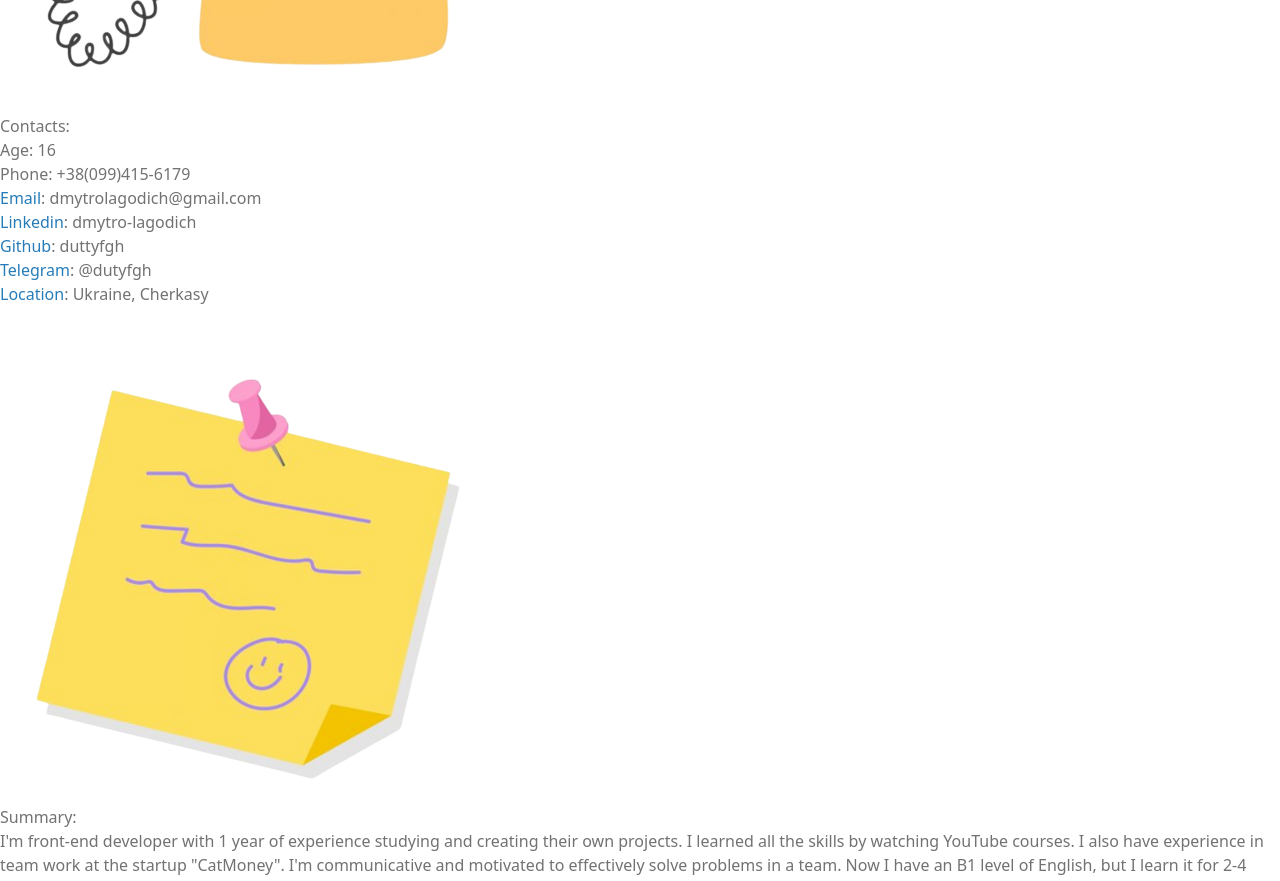
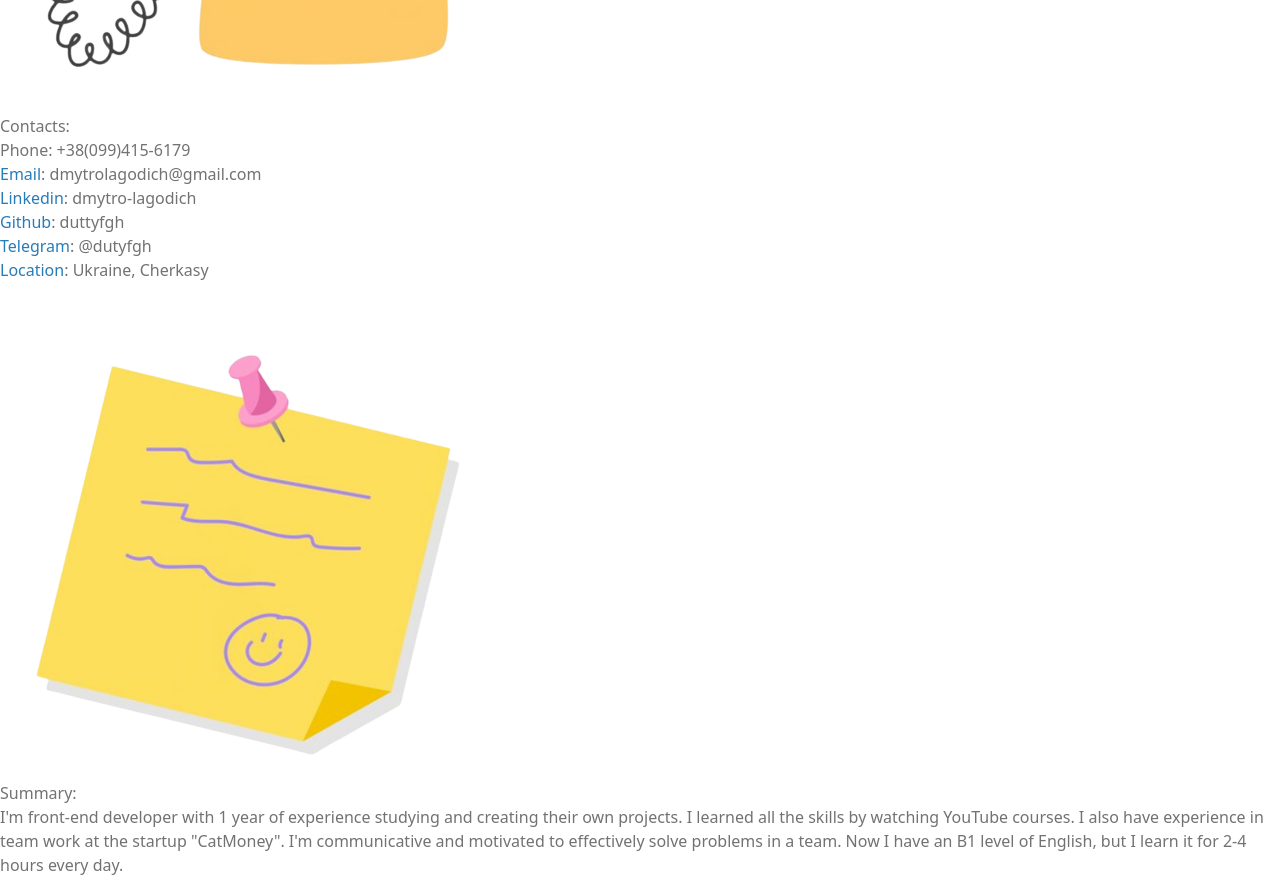
Before and after one commit to duttyfgh/cv, a React (Vite) app: page / in a window 1280 px wide. Shown: the part 840-1721 px from the top of the page. Built offline with nearby package versions, Linux system fonts and the light colour scheme.

Commit message:
remove: age

```diff
--- a/src/components/RightBar.tsx
+++ b/src/components/RightBar.tsx
@@ -42,10 +42,6 @@ const RightBar = () => {
                     <h2 className='font-bold text-[#494949] text-[22px] mt-5'>Contacts:</h2>
                 </div>
                 <div>
-                    <div>
-                        <span>Age: </span>
-                        <span className='text-[#494949]'>16</span>
-                    </div>
                     <div>
                         <span>Phone: </span>
                         <span className='text-[#494949]'>+38(099)415-6179</span>
```
